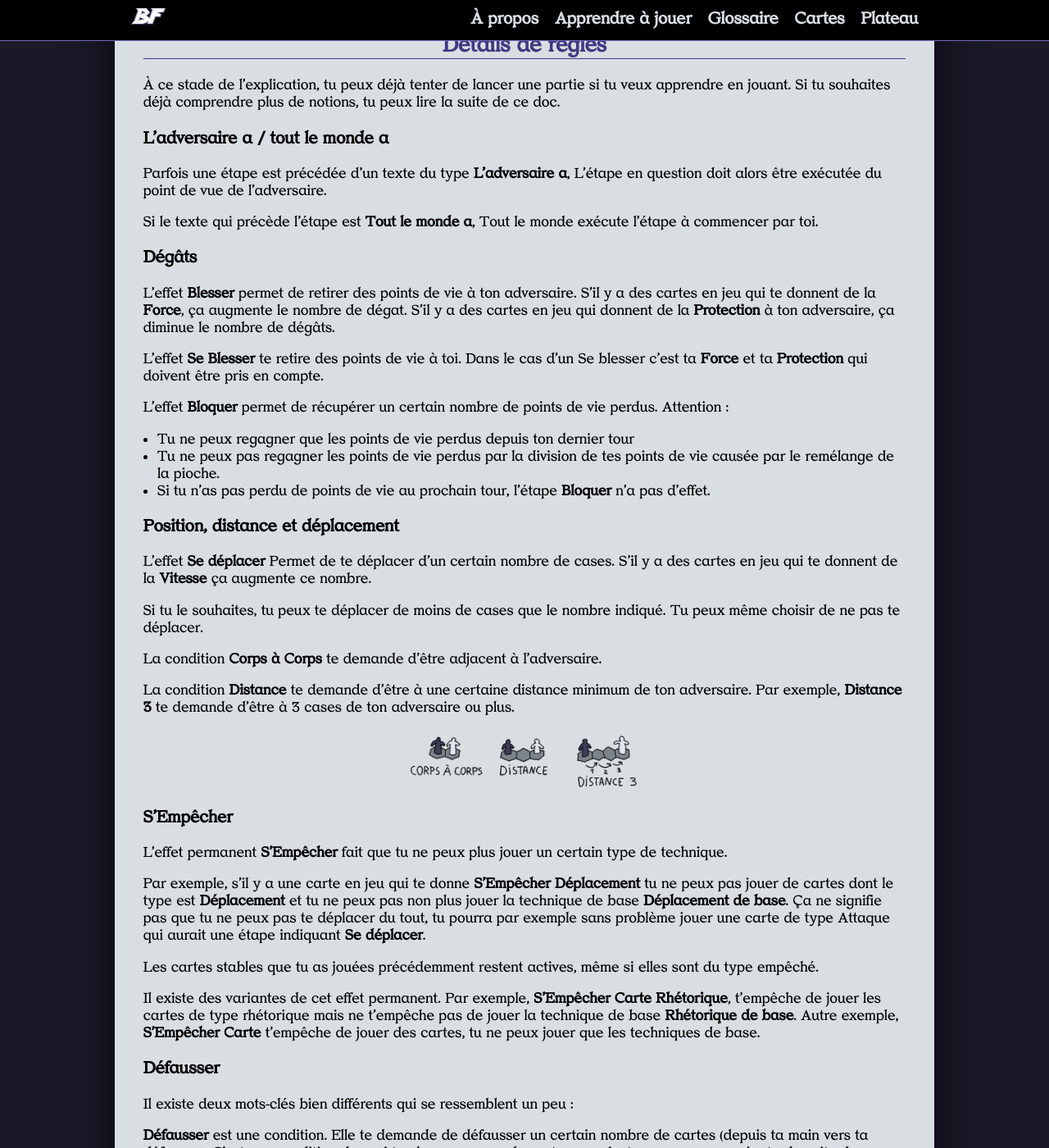
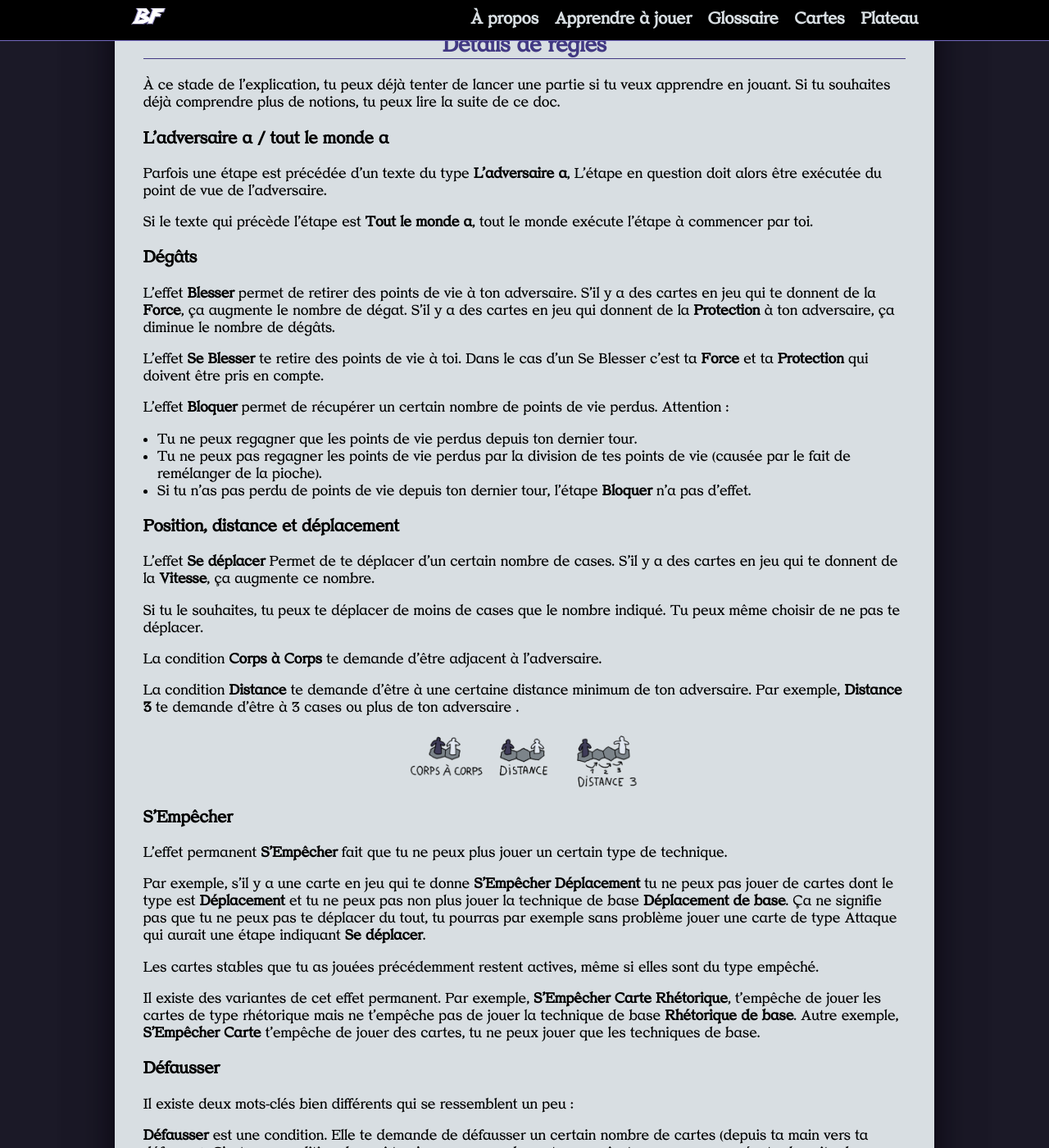
Before and after one commit to dracdrac/BATTLEFIGHT, a Jekyll site: the page built from ressources/apprendre.md, in a window 1280 px wide and 1400 px high, scrolled down 5464 px. Shown: the whole window at 82% size. Built offline with Jekyll 4.4.1, drawn with Linux system fonts in a browser that asks for light colours; our own code applies the rules of GitHub Pages for plain Markdown files; the repository's description, which GitHub fills in, is left out; some of the changed text lies outside the part shown.

Commit message:
Update apprendre.md

```diff
--- a/ressources/apprendre.md
+++ b/ressources/apprendre.md
@@ -131,7 +131,7 @@ caption="La deuxième étape de *Célérité* est **Stable**. Lorsque tu l'exéc
 
 #### Déstabiliser
 
-Lorsque tu veux te débarrasser d'une carte **stable** (que ce soit ta carte ou celle de l'adversaire), il faut la **Déstabiliser**.
+Lorsque tu veux te débarrasser d'une carte **Stable** (que ce soit ta carte ou celle de l'adversaire), il faut la **Déstabiliser**.
 
 À ton tour tu peux, par exemple jouer la **Rhétorique de base** qui permet de **Déstabiliser**.
 
@@ -158,30 +158,30 @@ Si tu dois piocher alors qu'il n'y a plus de cartes dans ta pioche, tu dois d'ab
 
 Parfois une étape est précédée d'un texte du type **L'adversaire a**, L'étape en question doit alors être exécutée du point de vue de l'adversaire.
 
-Si le texte qui précède l'étape est **Tout le monde a**, Tout le monde exécute l'étape à commencer par toi.
+Si le texte qui précède l'étape est **Tout le monde a**, tout le monde exécute l'étape à commencer par toi.
 
 
 ### Dégâts
 
 L'effet **Blesser** permet de retirer des points de vie à ton adversaire. S'il y a des cartes en jeu qui te donnent de la **Force**, ça augmente le nombre de dégat. S'il y a des cartes en jeu qui donnent de la **Protection** à ton adversaire, ça diminue le nombre de dégâts.
 
-L'effet **Se Blesser** te retire des points de vie à toi. Dans le cas d'un Se blesser c'est ta **Force** et ta **Protection** qui doivent être pris en compte.
+L'effet **Se Blesser** te retire des points de vie à toi. Dans le cas d'un Se Blesser c'est ta **Force** et ta **Protection** qui doivent être pris en compte.
 
 L'effet **Bloquer** permet de récupérer un certain nombre de points de vie perdus. Attention :
 
-- Tu ne peux regagner que les points de vie perdus depuis ton dernier tour
-- Tu ne peux pas regagner les points de vie perdus par la division de tes points de vie causée par le remélange de la pioche.
-- Si tu n'as pas perdu de points de vie au prochain tour, l'étape **Bloquer** n'a pas d'effet.
+- Tu ne peux regagner que les points de vie perdus depuis ton dernier tour.
+- Tu ne peux pas regagner les points de vie perdus par la division de tes points de vie (causée par le fait de remélanger de la pioche).
+- Si tu n'as pas perdu de points de vie depuis ton dernier tour, l'étape **Bloquer** n'a pas d'effet.
 
 ### Position, distance et déplacement
 
-L'effet **Se déplacer** Permet de te déplacer d'un certain nombre de cases. S'il y a des cartes en jeu qui te donnent de la **Vitesse** ça augmente ce nombre.
+L'effet **Se déplacer** Permet de te déplacer d'un certain nombre de cases. S'il y a des cartes en jeu qui te donnent de la **Vitesse**, ça augmente ce nombre.
 
 Si tu le souhaites, tu peux te déplacer de moins de cases que le nombre indiqué. Tu peux même choisir de ne pas te déplacer.
 
 La condition **Corps à Corps** te demande d'être adjacent à l'adversaire.
 
-La condition **Distance** te demande d'être à une certaine distance minimum de ton adversaire. Par exemple, **Distance 3** te demande d'être à 3 cases de ton adversaire ou plus.
+La condition **Distance** te demande d'être à une certaine distance minimum de ton adversaire. Par exemple, **Distance 3** te demande d'être à 3 cases ou plus de ton adversaire .
 
 <!-- ![Pioche vide](/img/visu-distances.png) -->
 
@@ -191,7 +191,7 @@ La condition **Distance** te demande d'être à une certaine distance minimum de
 
 L'effet permanent **S'Empêcher** fait que tu ne peux plus jouer un certain type de technique.
 
-Par exemple, s'il y a une carte en jeu qui te donne **S'Empêcher Déplacement** tu ne peux pas jouer de cartes dont le type est **Déplacement** et tu ne peux pas non plus jouer la technique de base **Déplacement de base**. Ça ne signifie pas que tu ne peux pas te déplacer du tout, tu pourra par exemple sans problème jouer une carte de type Attaque qui aurait une étape indiquant **Se déplacer**.
+Par exemple, s'il y a une carte en jeu qui te donne **S'Empêcher Déplacement** tu ne peux pas jouer de cartes dont le type est **Déplacement** et tu ne peux pas non plus jouer la technique de base **Déplacement de base**. Ça ne signifie pas que tu ne peux pas te déplacer du tout, tu pourras par exemple sans problème jouer une carte de type Attaque qui aurait une étape indiquant **Se déplacer**.
 
 Les cartes stables que tu as jouées précédemment restent actives, même si elles sont du type empêché.
 
@@ -208,6 +208,6 @@ Il existe deux mots-clés bien différents qui se ressemblent un peu :
 
 ### Charme
 
-L'effet permanent **Charme** réduit le nombre de carte qu'il faut défausser pour **Déstabiliser**.
+L'effet permanent **Charme** réduit le nombre de carte qu'il te faut défausser pour **Déstabiliser**.
 
-Pour rappel, quand tu déstabilises une carte **Stable**. Si le **Stable** en question est suivi d'un nombre, tu dois défausser autant de cartes (depuis ta main vers ta défausse). Tes points de **Charme** réduisent ce nombre.
+Pour rappel, quand tu déstabilises une carte **Stable**, si le **Stable** en question est suivi d'un nombre, tu dois défausser autant de cartes (depuis ta main vers ta défausse). Tes points de **Charme** réduisent ce nombre. S'il n'y a pas de nombre, c'est qu'il faut juste **Déstabiliser** sans défausser de carte.
```
Also changed, not shown: other parts of ressources/apprendre.md (+4 -4 lines).
